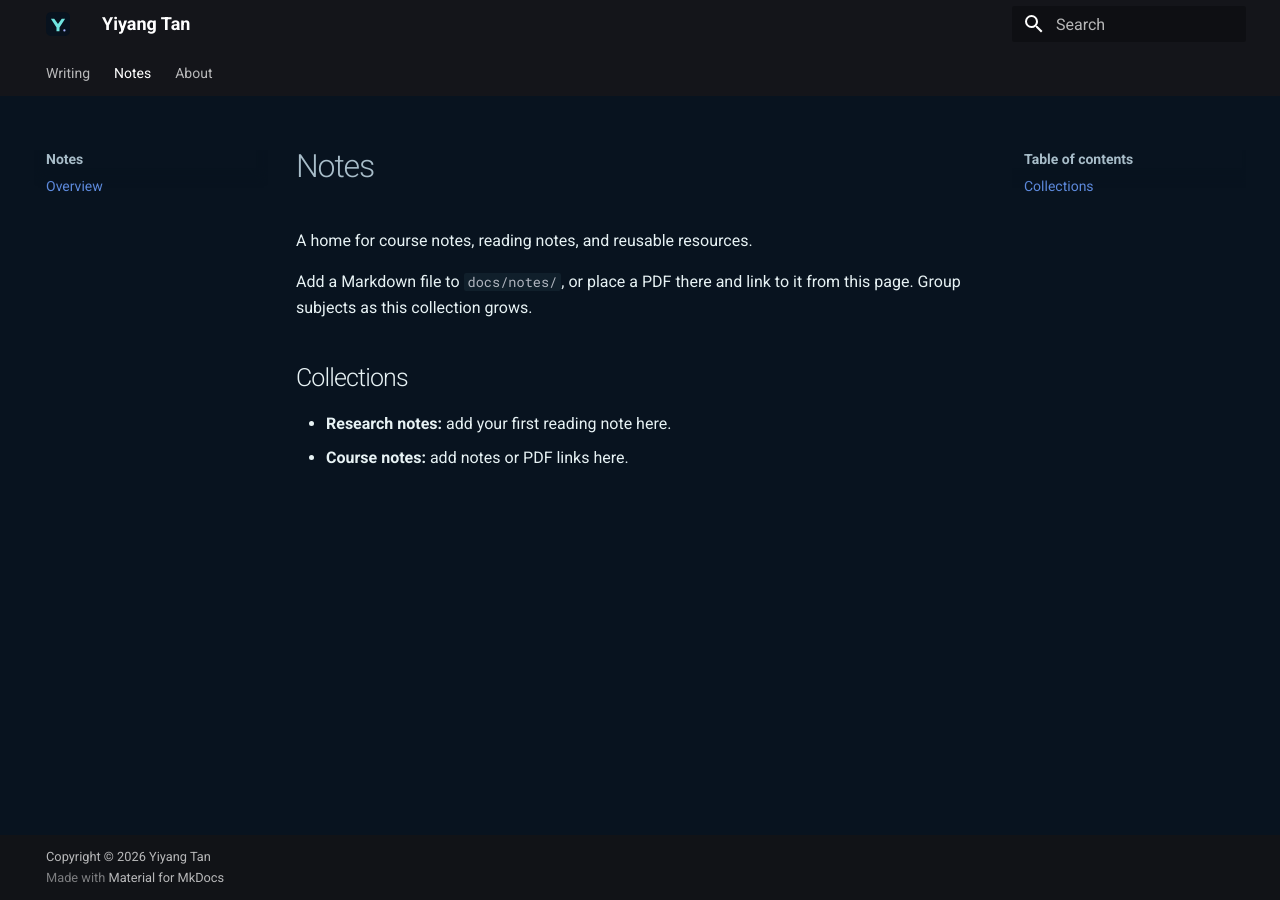
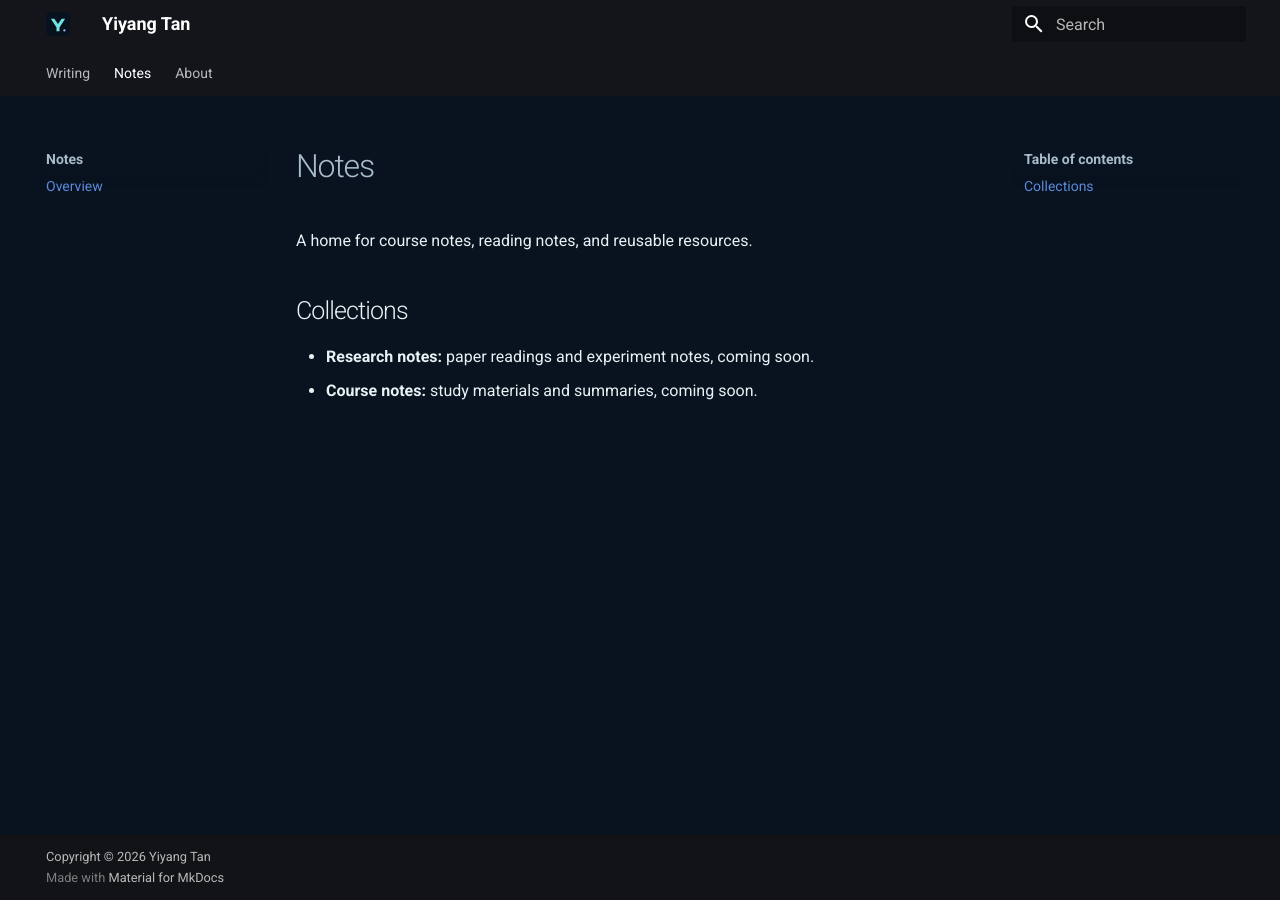
Before and after one commit to Tanngent2005/Tanngent2005.github.io, an MkDocs documentation site: the page built from docs/notes/index.md, in a window 1280 px wide. Built offline with MkDocs 1.6.1 and Material for MkDocs 9.7.7, drawn with Linux system fonts in a browser that asks for light colours.

Commit message:
Polish public copy and prepare empty blog

```diff
--- a/docs/index.html
+++ b/docs/index.html
@@ -65,7 +65,7 @@
       </section>
 
       <section id="work" class="section work-section" aria-labelledby="work-title">
-        <div class="section-heading"><div><p class="section-kicker">02 / SELECTED WORK</p><h2 id="work-title">Things I’m working on<span class="accent">.</span></h2></div><p>Edit these entries as your projects evolve.</p></div>
+        <div class="section-heading"><div><p class="section-kicker">02 / SELECTED WORK</p><h2 id="work-title">Things I’m working on<span class="accent">.</span></h2></div><p>Questions, experiments, and ideas in progress.</p></div>
         <!-- EDIT: Replace each title, description, and link with your own publication or project details. -->
         <div class="work-list">
           <article class="work-item"><span class="work-year">2026</span><div><p class="work-type">RESEARCH · EMNLP 2026</p><h3>KAIROSAGENT</h3><p>Agentic time series forecasting with fused semantic reasoning.</p></div><span class="work-arrow" aria-hidden="true">↗</span></article>
@@ -82,7 +82,7 @@
         </div>
       </section>
 
-      <section class="section contact-section" aria-labelledby="contact-title"><p class="section-kicker">04 / CONNECT</p><h2 id="contact-title">Let’s exchange ideas<span class="accent">.</span></h2><p>Find my projects and updates on GitHub. You can add an email or CV link here when you’re ready.</p><a class="button button-primary" href="https://github.com/Tanngent2005" target="_blank" rel="noopener noreferrer">Visit GitHub <span aria-hidden="true">↗</span></a></section>
+      <section class="section contact-section" aria-labelledby="contact-title"><p class="section-kicker">04 / CONNECT</p><h2 id="contact-title">Let’s exchange ideas<span class="accent">.</span></h2><p>Find my projects and updates on GitHub.</p><a class="button button-primary" href="https://github.com/Tanngent2005" target="_blank" rel="noopener noreferrer">Visit GitHub <span aria-hidden="true">↗</span></a></section>
     </main>
 
     <footer class="site-footer"><span>© 2026 Yiyang Tan</span><span>Built with curiosity, MkDocs &amp; GitHub Pages.</span><a href="#main">Back to top ↑</a></footer>
--- a/docs/notes/index.md
+++ b/docs/notes/index.md
@@ -2,11 +2,9 @@
 
 A home for course notes, reading notes, and reusable resources.
 
-Add a Markdown file to `docs/notes/`, or place a PDF there and link to it from this page. Group subjects as this collection grows.
-
 ## Collections
 
-- **Research notes:** add your first reading note here.
-- **Course notes:** add notes or PDF links here.
+- **Research notes:** paper readings and experiment notes, coming soon.
+- **Course notes:** study materials and summaries, coming soon.
 
 <!-- Example PDF link: [Linear algebra summary](linear-algebra-summary.pdf) -->
--- a/mkdocs.yml
+++ b/mkdocs.yml
@@ -43,7 +43,6 @@ extra_css:
 nav:
   - Writing:
       - Overview: blog/index.md
-      - Start here: blog/getting-started.md
   - Notes:
       - Overview: notes/index.md
   - About: about.md
```
Also changed, not shown: README.md (+1 -1 lines), docs/blog/getting-started.md (deleted, +0 -15 lines), docs/blog/index.md (+1 -3 lines), 1 other file.
